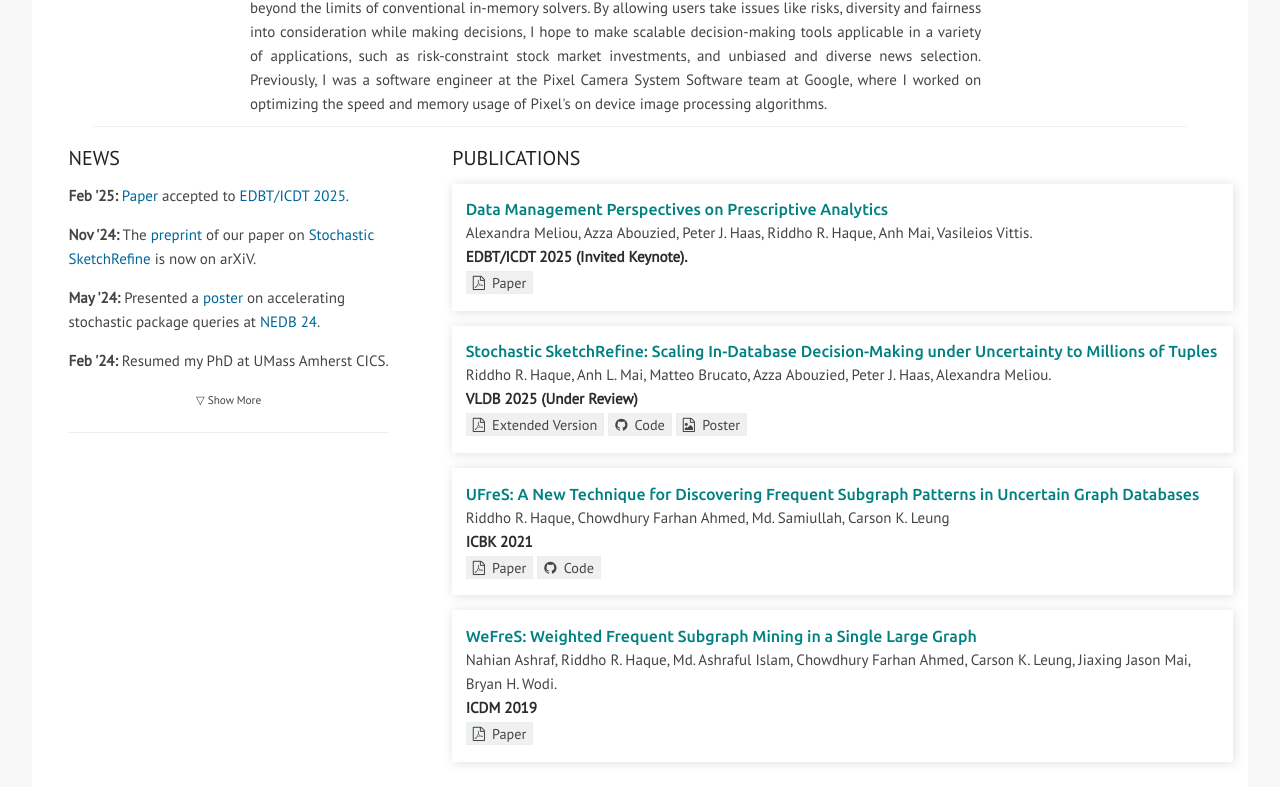
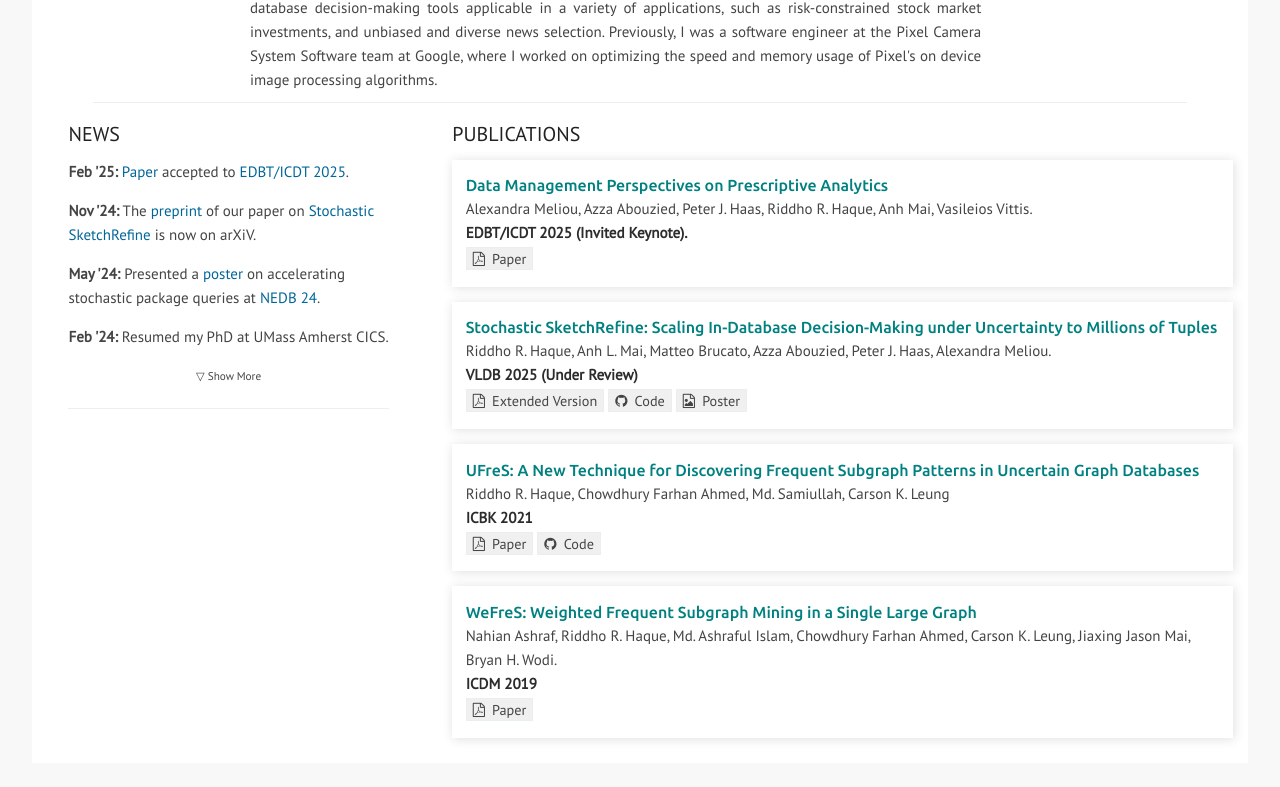
Before and after one commit to RiddhoHaque/riddho, a plain HTML site: page index.html in a window 1280 px wide. Shown: the part 257-1044 px from the top of the page. After the commit the page ends 1020 px from the top, so only its background shows below. Drawn offline with nearby package versions, Linux system fonts and the light colour scheme; some icons are missing.

Commit message:
Updating description

```diff
--- a/index.html
+++ b/index.html
@@ -10,7 +10,7 @@
 
         <link rel="canonical" href="https://riddhohaque.github.io/riddho/">
         <meta property="og:url" content="https://riddhohaque.github.io/riddho/">
-        <meta property="og:image" content="https://riddhohaque.github.io/riddho/img/WebsitePhoto.jpg">
+        <meta property="og:image" content="//img/WebsitePhoto.jpg">
         <meta property="og:image:type" content="image/jpg">
         <meta property="profile:first_name" content="Riddho">
         <meta property="profile:last_name" content="Haque">
@@ -76,7 +76,7 @@
                                                 Advisors: <a href="https://people.cs.umass.edu/~phaas/">Peter J. Haas</a>, <a href="https://people.cs.umass.edu/~ameli/">Alexandra Meliou</a>. </br>
                                             </p>
                                             <p align="justify">
-                                                I work on creating scalable algorithms that allow users to make risk, diversity and fairness-aware data-driven decisions. I create improved package query solvers that allow users to make near-optimal decisions while keeping the data on which the decisions are based inside the database. This allows package query solvers to scale well-beyond the limits of conventional in-memory solvers. By allowing users take issues like risks, diversity and fairness into consideration while making decisions, I hope to make scalable decision-making tools applicable in a variety of applications, such as risk-constraint stock market investments, and unbiased and diverse news selection. Previously, I was a software engineer at the Pixel Camera System Software team at Google, where I worked on optimizing the speed and memory usage of Pixel's on device image processing algorithms.
+                                                I work on creating scalable algorithms that allow users to make risk, diversity and fairness-aware data-driven decisions. Package query solvers scale well-beyond the limits of conventional in-memory solvers. By allowing users to take issues like risks, diversity and fairness into consideration while making decisions, I hope to make in-database decision-making tools applicable in a variety of applications, such as risk-constrained stock market investments, and unbiased and diverse news selection. Previously, I was a software engineer at the Pixel Camera System Software team at Google, where I worked on optimizing the speed and memory usage of Pixel's on device image processing algorithms.
                                             </p>
                                         </div>
                                         <!--end bio col-->
```
